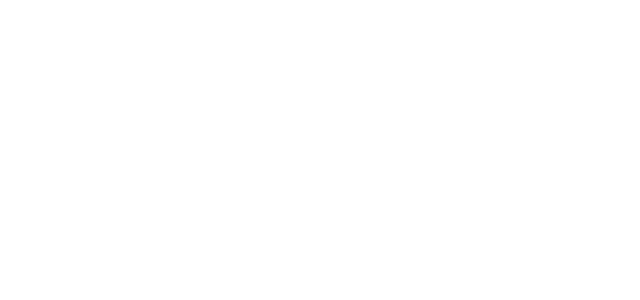
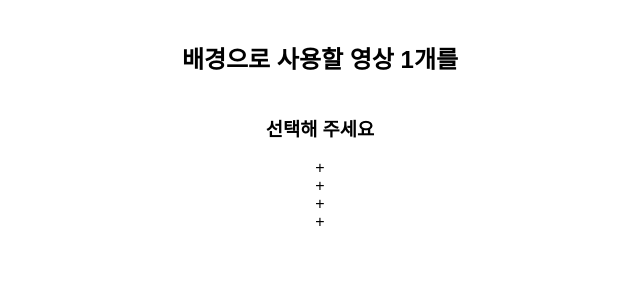
Before and after one commit to xeon-243859/ppongtok-app, a React (Vite) app: page /video/select in a window 1280 px wide. Before the commit this address had no page. Shown: the top 300 px of the page, without its empty margins (320-960 px from the left). Built offline with nearby package versions, Linux system fonts and the light colour scheme.

Commit message:
Fix: Add /video/select route for video background selection page

```diff
--- a/src/App.jsx
+++ b/src/App.jsx
@@ -7,6 +7,7 @@ import StyleSelectPage from "./pages/StyleSelectPage";
 import ImageSelectPage from "./pages/ImageSelectPage";
 import ImageThemePage from "./pages/ImageThemePage";
 import VideoThemePage from "./pages/VideoThemePage";
+import VideoSelectPage from "./pages/VideoSelectPage";
 
 // 필요하면 여기 다른 페이지들도 추가 가능
 
@@ -27,6 +28,7 @@ function App() {
       <Route path="/image/select" element={<ImageSelectPage />} />
       <Route path="/image/theme" element={<ImageThemePage />} />
       <Route path="/video/theme" element={<VideoThemePage />} />
+      <Route path="/video/select" element={<VideoSelectPage />} />
     </Routes>
   );
 }
```
